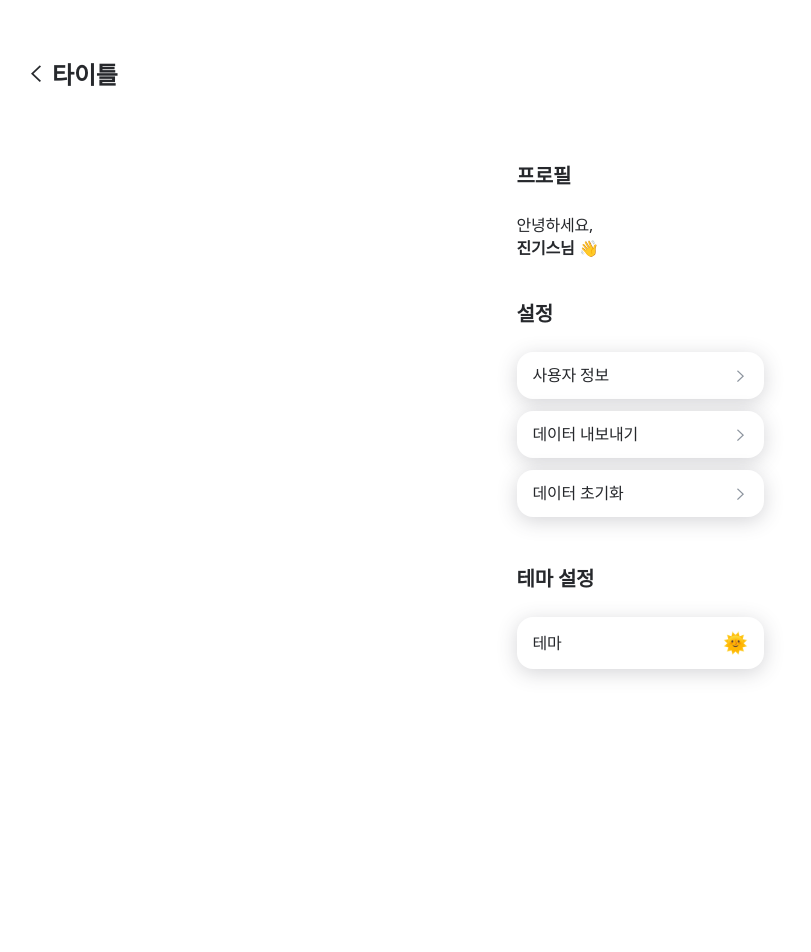
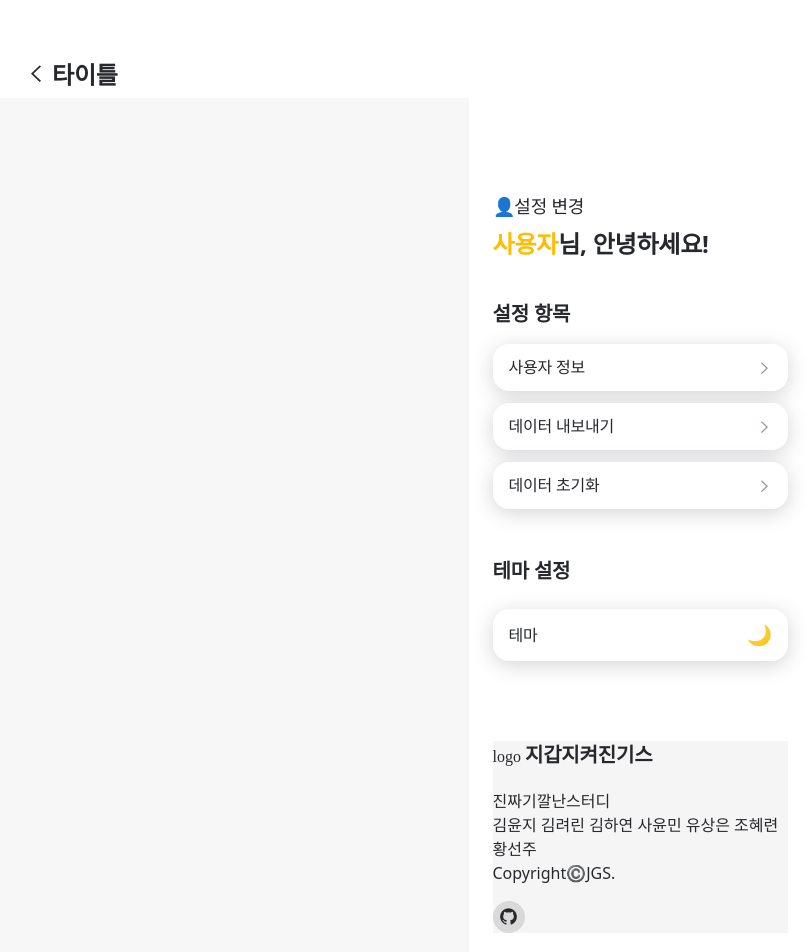
Before and after one commit to JGStudy/MoneyDefenseJGS, a Vue app in the folder MoneyDefenseJGS/: page /setting in a window 1280 px wide. Shown: the top 952 px of the page, without its empty margins (0-811 px from the left). Built offline with nearby package versions, Linux system fonts and the light colour scheme; what v-calendar would draw is missing.

Commit message:
Design: kb스타일 적용

```diff
--- a/MoneyDefenseJGS/src/App.vue
+++ b/MoneyDefenseJGS/src/App.vue
@@ -17,3 +17,15 @@ onMounted(() => {
   themeStore.initTheme()
 })
 </script>
+<style>
+body {
+  font-family: 'Pretendard', sans-serif;
+  background-color: #f7f7f8; /* kb-ui-10 */
+  color: #26282c; /* kb-ui-02 */
+}
+
+html.dark body {
+  background-color: #1c1f24; /* kb-dark-bg */
+  color: #f2f4f8; /* kb-dark-text */
+}
+</style>
--- a/MoneyDefenseJGS/src/components/setting/ListItem.vue
+++ b/MoneyDefenseJGS/src/components/setting/ListItem.vue
@@ -3,7 +3,12 @@
     class="flex justify-between items-center px-4 py-3 rounded-2xl shadow-list cursor-pointer transition-colors bg-kb-ui-11 dark:bg-kb-dark-line hover:bg-kb-ui-10 dark:hover:bg-kb-dark-muted"
     @click="$emit('click')"
   >
-    <span class="text-body02 font-medium text-kb-ui-02 dark:text-kb-dark-text">{{ title }}</span>
+    <!-- 제목 -->
+    <span class="text-body02 font-medium text-kb-ui-02 dark:text-kb-dark-text">
+      {{ title }}
+    </span>
+
+    <!-- 오른쪽 아이콘 (회색 톤) -->
     <i class="xi-angle-right text-body03 text-kb-ui-05 dark:text-kb-dark-subtext"></i>
   </li>
 </template>
--- a/MoneyDefenseJGS/src/components/setting/RealFooter.vue
+++ b/MoneyDefenseJGS/src/components/setting/RealFooter.vue
@@ -10,8 +10,16 @@
       <p>김윤지 김려린 김하연 사윤민 유상은 조혜련 황선주</p>
       <p>Copyright©️JGS.</p>
     </div>
-    <div class="w-8 h-8 bg-[#D9D9D9] rounded-full">
-      <a href="https://github.com/JGStudy/MoneyDefenseJGS"></a>
+    <!-- GitHub 아이콘 -->
+    <div class="mt-4">
+      <a
+        href="https://github.com/JGStudy/MoneyDefenseJGS"
+        target="_blank"
+        rel="noopener noreferrer"
+        class="inline-flex items-center justify-center w-8 h-8 rounded-full bg-[#D9D9D9] hover:bg-[#B0B0B0] transition"
+      >
+        <i class="xi-github text-[20px] text-kb-ui-02"></i>
+      </a>
     </div>
   </div>
 </template>
--- a/MoneyDefenseJGS/src/components/setting/SettingListItem.vue
+++ /dev/null
@@ -1,16 +0,0 @@
-<template>
-  <div
-    class="flex justify-between items-center px-4 py-3 bg-kb-ui-10 hover:bg-kb-ui-09 text-kb-ui-02 rounded-xl cursor-pointer transition"
-    @click="$emit('click')"
-  >
-    <span class="text-body02 font-medium">{{ label }}</span>
-    <slot name="action" />
-  </div>
-</template>
-
-<script setup>
-defineProps({
-  label: String,
-})
-defineEmits(['click'])
-</script>
--- a/MoneyDefenseJGS/src/components/setting/ToggleSwitchTheme.vue
+++ b/MoneyDefenseJGS/src/components/setting/ToggleSwitchTheme.vue
@@ -7,7 +7,7 @@
         @click="themeStore.toggleTheme"
       >
         <span class="text-body02 font-medium">테마</span>
-        <span class="text-xl">{{ themeStore.theme === 'dark' ? '🌙' : '🌞' }}</span>
+        <span class="text-xl">{{ themeStore.theme === 'dark' ? '🌞' : '🌙' }}</span>
       </li>
     </ul>
   </section>
--- a/MoneyDefenseJGS/src/components/setting/UserInfoCard.vue
+++ /dev/null
@@ -1,14 +0,0 @@
-<template>
-  <div class="p-4 rounded-xl bg-kbUi09 text-kbUi02 mb-4">
-    <h2 class="text-body01 font-semibold mb-1">안녕하세요,</h2>
-    <p class="text-body02 font-bold">{{ name }}님 👋</p>
-  </div>
-</template>
-
-<script setup>
-import { useProfileStore } from '@/stores/profileStore'
-import { storeToRefs } from 'pinia'
-
-const profile = useProfileStore()
-const { name, email } = storeToRefs(profile)
-</script>
--- a/MoneyDefenseJGS/src/pages/setting/SettingsPage.vue
+++ b/MoneyDefenseJGS/src/pages/setting/SettingsPage.vue
@@ -1,19 +1,19 @@
 <template>
   <AppLayout>
     <div
-      class="min-h-screen px-6 py-8 bg-white dark:bg-kb-dark-line text-kb-ui-02 dark:text-kb-dark-text"
+      class="min-h-screen pt-24 px-6 pb-10 font-sans bg-white dark:bg-kb-dark-line text-kb-ui-02 dark:text-kb-dark-text"
     >
-      <div class="px-6 py-8">
-        <!-- 프로필 섹션 -->
       <section class="mb-10">
-          <h2 class="text-title03 font-semibold mb-6">프로필</h2>
-          <p class="text-body02 font-medium">안녕하세요,</p>
-          <p class="text-body02 font-semibold flex items-center gap-1">진기스님 <span>👋</span></p>
+        <p class="text-body01 mb-2">👤설정 변경</p>
+        <p class="font-bold text-title02 mb-5">
+          <span class="text-kb-yellow-positive">{{ userStore.user?.name || '사용자' }}</span
+          >님, 안녕하세요!
+        </p>
       </section>
 
-        <!-- 설정 메뉴 -->
-        <section class="mb-10">
-          <h2 class="text-title03 font-semibold mb-6 text-kb-ui-02 dark:text-kb-dark-text">설정</h2>
+      <!-- 설정 리스트 -->
+      <section class="mb-12">
+        <h2 class="text-title03 font-semibold mb-4">설정 항목</h2>
         <ul class="space-y-3">
           <ListItem title="사용자 정보" @click="goToUserEdit" />
           <ListItem title="데이터 내보내기" @click="openModal('export')" />
@@ -22,7 +22,7 @@
       </section>
 
       <!-- 다크모드 토글 -->
-        <section class="mb-10">
+      <section class="mb-16">
         <ToggleSwitchTheme />
       </section>
 
@@ -30,7 +30,9 @@
       <transition name="slide">
         <SideModal v-if="activeModal" :type="activeModal" @close="closeModal" />
       </transition>
-      </div>
+
+      <!-- 푸터 -->
+      <RealFooter class="mt-20" />
     </div>
   </AppLayout>
 </template>
@@ -39,12 +41,15 @@
 import { ref } from 'vue'
 import { useRouter } from 'vue-router'
 import AppLayout from '@/pages/layout/AppLayoutPage.vue'
+import RealFooter from '@/components/setting/RealFooter.vue'
 import ListItem from '@/components/setting/ListItem.vue'
 import SideModal from '@/components/setting/SideModal.vue'
 import ToggleSwitchTheme from '@/components/setting/ToggleSwitchTheme.vue'
+import { useUserStore } from '@/stores/userStore'
 
 const router = useRouter()
 const activeModal = ref(null)
+const userStore = useUserStore()
 
 const goToUserEdit = () => router.push({ name: 'user-edit' })
 const openModal = (type) => (activeModal.value = type)
--- a/MoneyDefenseJGS/src/pages/setting/UserEditPage.vue
+++ b/MoneyDefenseJGS/src/pages/setting/UserEditPage.vue
@@ -1,59 +1,70 @@
 <template>
   <div
-    class="min-h-screen bg-kbUi10 dark:bg-kb-dark-line text-kbUi02 dark:text-kb-dark-text p-6 flex flex-col"
+    class="min-h-screen pt-24 px-6 pb-28 font-sans bg-white dark:bg-kb-dark-line text-kb-ui-02 dark:text-kb-dark-text flex flex-col"
   >
+    <!-- 토스트 메시지 -->
     <SettingToast ref="toast" />
-    <button class="text-sm text-red-500 mb-4 self-start" @click="router.back()">뒤로가기</button>
-    <h1 class="text-page-title font-bold mb-6">사용자 정보 수정</h1>
 
-    <div class="flex flex-col gap-4 flex-1">
+    <!-- 뒤로가기 -->
+    <button class="text-body03 text-status-error mb-6 self-start" @click="router.back()">
+      뒤로가기
+    </button>
+
+    <!-- 제목 -->
+    <h1 class="text-title02 font-bold mb-8">사용자 정보 수정</h1>
+
+    <!-- 입력 필드 -->
+    <div class="flex flex-col gap-6 mb-12">
       <div>
-        <label class="text-sm font-medium text-kb-ui-02 dark:text-kb-dark-text mb-1 block"
-          >닉네임</label
-        >
+        <label class="text-body03 font-medium block mb-2">닉네임</label>
         <input
           type="text"
           v-model="name"
           maxlength="12"
           placeholder="한글 닉네임 입력"
-          class="w-full px-4 py-2 rounded-xl placeholder:text-kb-ui-05 bg-kb-ui-09 dark:bg-kb-dark-muted text-kb-ui-02 dark:text-kb-dark-text border border-kb-ui-07 focus:outline-none focus:border-status-positive"
+          class="w-full px-4 py-3 rounded-xl text-body02 placeholder:text-kb-ui-05 bg-kb-ui-11 dark:bg-kb-dark-muted text-kb-ui-02 dark:text-kb-dark-text border border-kb-ui-07 focus:outline-none focus:border-kb-yellow-positive transition"
         />
       </div>
     </div>
 
-    <div class="flex gap-4 justify-center mt-6 z-10 mb-24">
-      <SettingButton variant="primary" @click="handleSave">저장</SettingButton>
-      <SettingButton variant="secondary" @click="router.back()">취소</SettingButton>
+    <!-- 버튼 -->
+    <div class="flex justify-center gap-4">
+      <!-- ✅ KB 옐로우 버튼 -->
+      <button
+        class="px-6 py-3 rounded-xl bg-kb-yellow-positive text-black font-semibold text-body02 hover:brightness-105 transition"
+        @click="handleSave"
+      >
+        저장
+      </button>
+
+      <!-- 회색 테두리 버튼 -->
+      <button
+        class="px-6 py-3 rounded-xl border border-kb-ui-07 text-kb-ui-02 font-semibold text-body02 hover:bg-kb-ui-10 transition"
+        @click="router.back()"
+      >
+        취소
+      </button>
     </div>
   </div>
 
+  <RealFooter class="mt-16" />
   <BottomBar class="fixed bottom-0 left-0 right-0 z-0" />
 </template>
 
 <script setup>
-import { ref, onMounted } from 'vue'
+import { ref } from 'vue'
 import { useRouter } from 'vue-router'
 import SettingButton from '@/components/setting/SettingButton.vue'
 import SettingToast from '@/components/setting/SettingToast.vue'
 import BottomBar from '@/components/common/BottomNavBar.vue'
+import RealFooter from '@/components/setting/RealFooter.vue'
 import axios from 'axios'
 
 const router = useRouter()
 const toast = ref(null)
 const name = ref('')
-const userId = 1
 
-onMounted(async () => {
-  try {
-    const { data } = await axios.get(`/api/Profile/${userId}`)
-    if (!data?.id) {
-      throw new Error('사용자 정보가 존재하지 않습니다.')
-    }
-    name.value = data.name
-  } catch (err) {
-    toast.value?.show('사용자 정보를 불러오지 못했습니다.', 'error')
-  }
-})
+// const userId = 1 // 실제 적용 시 활성화
 
 const handleSave = async () => {
   const hangulRegex = /^[가-힣]{1,12}$/
@@ -70,7 +81,7 @@ const handleSave = async () => {
     }
 
     await axios.put(`/api/Profile/${userId}`, {
-      id: userId, // ✅ 숫자형 유지
+      id: userId,
       name: name.value,
     })
 
--- a/MoneyDefenseJGS/tailwind.config.js
+++ b/MoneyDefenseJGS/tailwind.config.js
@@ -36,6 +36,20 @@ export default {
         'status-error-input': '#FF5858',
         'status-caution': '#FFD338',
         'status-font-error': '#EC645E',
+        //다크 모드
+        'kb-dark-bg': '#F5F5F7', // 전체 배경 (밝은 회색)
+        'kb-dark-card': '#FFFFFF', // 카드 배경 (화이트)
+        'kb-dark-line': '#E0E0E0', // 라인 / 테두리
+        'kb-dark-muted': '#8C949E', // 비활성 텍스트
+        'kb-dark-text': '#2E3148', // 메인 텍스트
+        'kb-dark-accent': '#FFD338', // 포인트 (KB 노랑)
+
+        // 포인트 컬러도 필요 시 유지
+        'kb-point-blue': '#3E4CCA',
+        'kb-main-sky': '#62B2EA',
+        'kb-main-blue': '#3172DC',
+        'kb-main-green': '#52AD8A',
+        'kb-skyblue': '#C3DDFD',
       },
       fontSize: {
         // title
```
Also changed, not shown: MoneyDefenseJGS/public/db/User.json (deleted, +0 -12 lines), MoneyDefenseJGS/src/components/setting/SideModal.vue (+61 -14 lines). Lines whose indentation alone changed are shown as unchanged.
